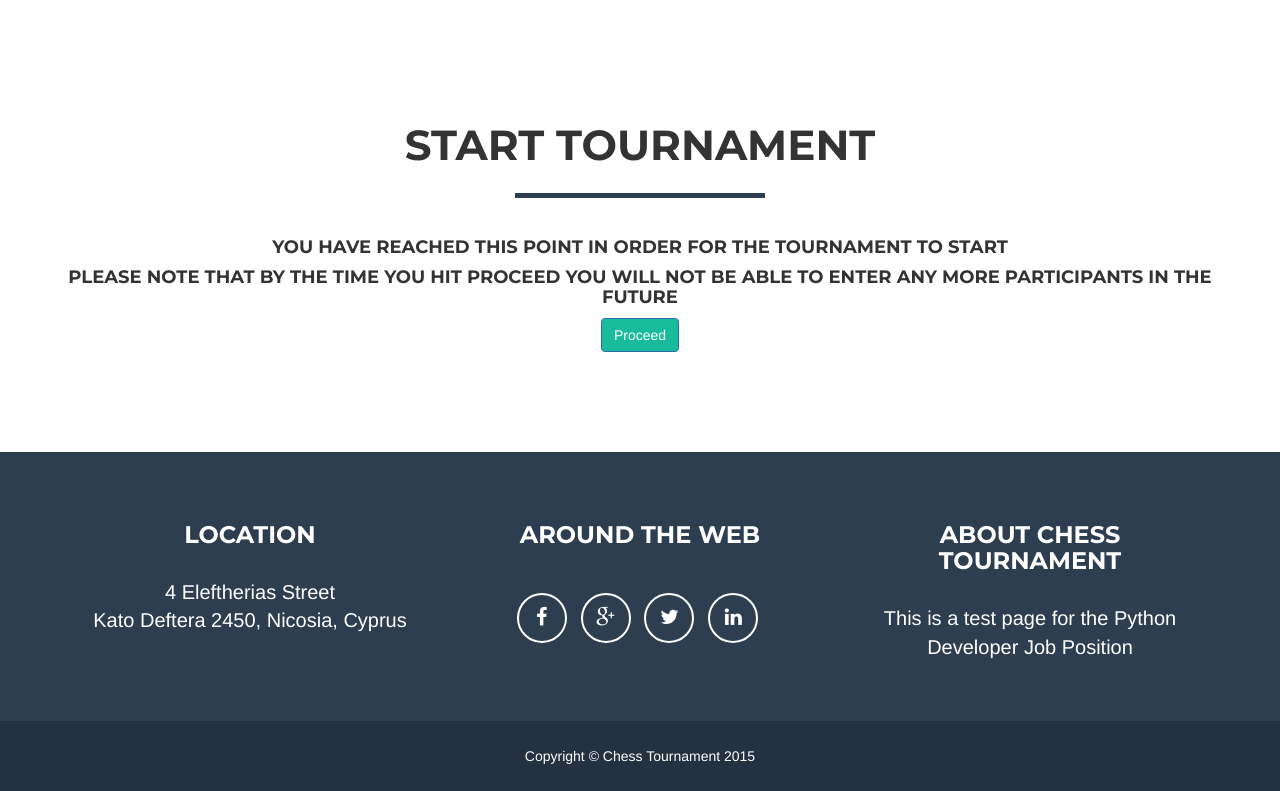
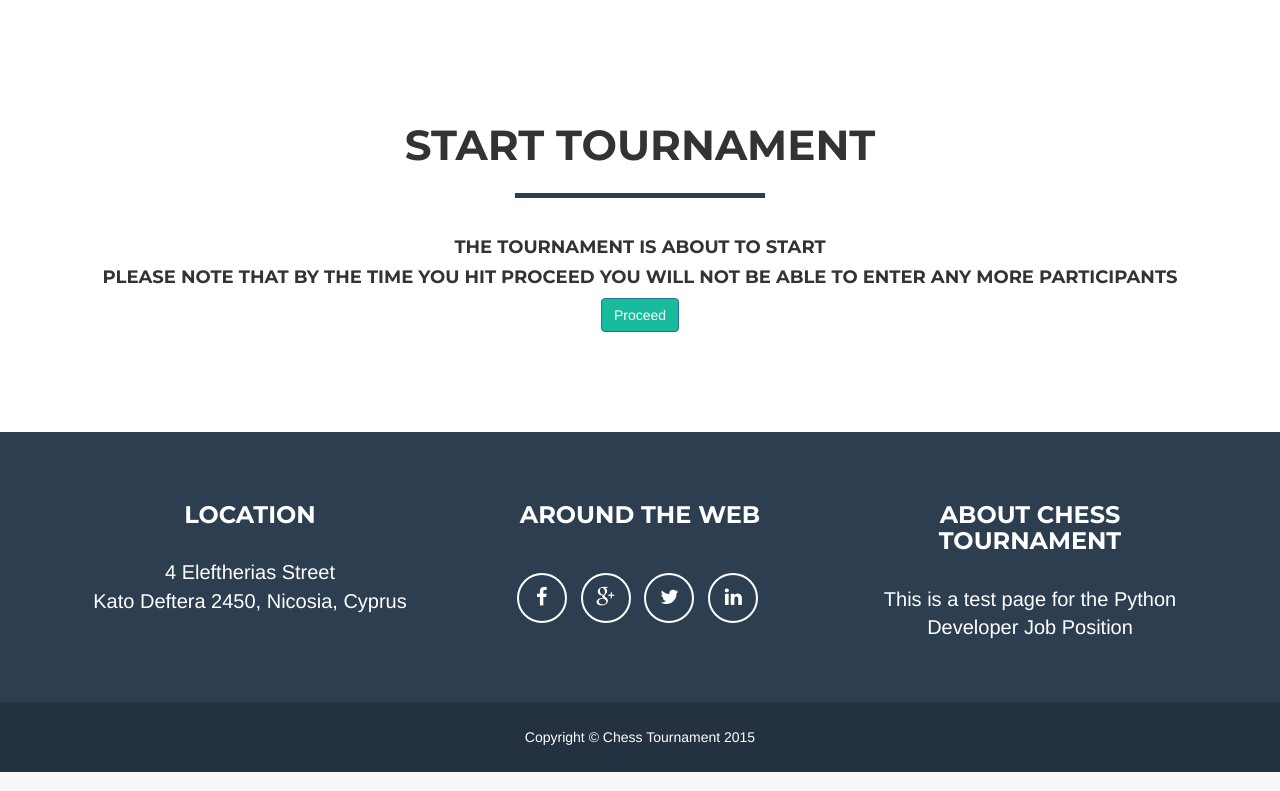
Before and after one commit to CoRafael/ChessTournament, a Django app: page / in a window 1280 px wide. Shown: the part 2154-2945 px from the top of the page. Run offline with Django 3.2, Linux system fonts and the light colour scheme; the visitor is signed in with stand-in values (Sample User, id 1); data that the repository does not hold is empty; some libraries are stand-ins or nearby versions.

Commit message:
Home page - Proceed to the Tournament functionality

```diff
--- a/static/js/chess_tournament.js
+++ b/static/js/chess_tournament.js
@@ -7,7 +7,6 @@ $(document).ready(function () {
 
     $('#intupdatealert').hide()
     $('#second_alert').hide()
-    $('#test').hide()
 
     $('#refresh_button').click(function (e) {
         e.preventDefault()
@@ -24,11 +23,24 @@ $(document).ready(function () {
         $('#inputEloRating').prop("readonly", true);
         $('#register_button').remove()
         $('#upload_file').remove()
-        var toAddEnter = '<div class="alert alert-warning" role="alert">Sorry but the tournament has started. No more chess players can be added </div>';
-        var toAddUpload = '<div class="alert alert-warning" role="alert">Yes, no .csv files are allowed as well. Observe the leaderboard. Feel the vibe  </div>';
+        if (!$('#add_enter').length) {
+            var toAddEnter = '<div class="alert alert-warning" role="alert" id="add_enter">Sorry but the tournament has started. No more chess players can be added </div>';
             $('#create_chess_player').append(toAddEnter)
+        }
+        if (!$('#add_upload').length) {
+            var toAddUpload = '<div class="alert alert-warning" role="alert" id="add_upload">Yes, no .csv files are allowed as well. Observe the leaderboard. Feel the vibe  </div>';
             $('#upload_multiple').append(toAddUpload)
+        }
+        $('#preliminary_text').fadeOut()
 
+
+        var getData = getLeaderBoard()
+
+        //var item = $('<div class="alert alert-warning" role="alert" id="add_enter">Sorry but the tournament has started. No more chess players can be added </div>').hide().fadeIn(2000);
+        //$('#start_tournament').append(getData);
+        //$('html, body').animate({
+        //    scrollTop: $("#enter_participants").offset().top
+        //}, 1000);
 
     })
 
@@ -61,12 +73,7 @@ function print_second_alert_message(message) {
 }
 
 
-function refresh() {
-    $.ajax({
-        type: 'GET',
-        url: '/update_table/',
-        dataType: 'text',
-        success: function (message) {
+function getLeaderBoardRowsToAdd(message) {
     var json = jQuery.parseJSON(message);
     var test = json['chess_players']
     var all_players = $.parseJSON(test);//parse
@@ -84,7 +91,66 @@ function refresh() {
         content += '</tr>';
     }
     content += '</tbody>';
-            $('#table_results tbody').replaceWith(content);
+    return content
+}
+
+
+function getLeaderBoard() {
+    var result = "Something went wrong. Please retry";
+    $.ajax({
+            type: 'GET',
+            url: '/update_table/',
+            dataType: 'text',
+            async: false,
+            success: function (message) {
+                var rowsToAdd = getLeaderBoardRowsToAdd(message)
+                var initTable = ''
+                initTable += '<div class=\"container\">'
+                initTable += '<div class=\"panel-body panel-refresh\">'
+                initTable += '<table class=\"table table-striped\" id=\"leaderboard_to_add\">'
+                initTable += '<thead>'
+                initTable += '<tr>'
+                initTable += '<th> Rank </th>'
+                initTable += '<th> Name </th>'
+                initTable += '<th> Surname </th>'
+                initTable += '<th> Country </th>'
+                initTable += '<th> Score </tr>'
+                initTable += '</tr>'
+                initTable += '</thead>'
+                initTable += '<tbody>'
+                initTable += rowsToAdd
+                initTable += '</tbody>'
+                initTable += '</div>'
+                initTable += '</div>'
+                var kokos = '<div class=\"container\">'
+                kokos += '<div class="row col-lg-12 text-center" >'
+                kokos += '<h4>These are the chess participants that are competing in our tournament... Move forward? </h4>'
+                kokos += '<button type=\"submit\" class=\"btn btn-primary login_logout\" id=\"yeah_let_start\">Yeah, Let\'s start! </button>'
+                kokos += '</div>'
+                kokos += '</div>'
+
+
+                $('#start_tournament_inner').html(initTable);
+                $('#start_tournament_inner').append(kokos);
+
+                $('html, body').animate({
+                    scrollTop: $("#yeah_let_start").offset().top
+                }, 1000);
+            }
+        }
+    )
+    ;
+    return result;
+}
+
+
+function refresh() {
+    $.ajax({
+        type: 'GET',
+        url: '/update_table/',
+        dataType: 'text',
+        success: function (message) {
+            $('#table_results tbody').replaceWith(getLeaderBoardRowsToAdd(message));
             print_alert_message("The League has been updated")
         }
     });
--- a/templates/base.html
+++ b/templates/base.html
@@ -235,7 +235,8 @@
 
                                 <div class="help-block with-errors"></div>
                             </div>
-                            <button type="submit" class="btn btn-primary my_button" id="register_button">Register</button>
+                            <button type="submit" class="btn btn-primary my_button" id="register_button">Register
+                            </button>
                         </div>
                     {% endif %}
 
@@ -335,7 +336,7 @@
                 <hr class="star-primary">
             </div>
 
-            <div class="row">
+            <div class="row" id="start_tournament_inner">
 
                 {% if user.is_authenticated == False %}
                     <div class="col-lg-12 text-center">
@@ -345,13 +346,12 @@
                         <h4>Login and let the fun begin!</h4>
                     </div>
                 {% else %}
-                    <div class="col-lg-12 text-center">
-                        <h4>You have reached this point in order for the tournament to start</h4>
+                    <div class="col-lg-12 text-center" id="preliminary_text">
+                        <h4>The tournament is about to start</h4>
                         <h4>Please note that by the time you hit proceed you will not be able to enter any more
                             participants
-                            in the future</h4>
+                        </h4>
                         <button type="submit" class="btn btn-primary my_button" id="proceed_tournament">Proceed</button>
-                        <div class="alert alert-success" role="alert" id="test"></div>
 
                     </div>
 
```
Lines whose indentation alone changed are shown as unchanged.
